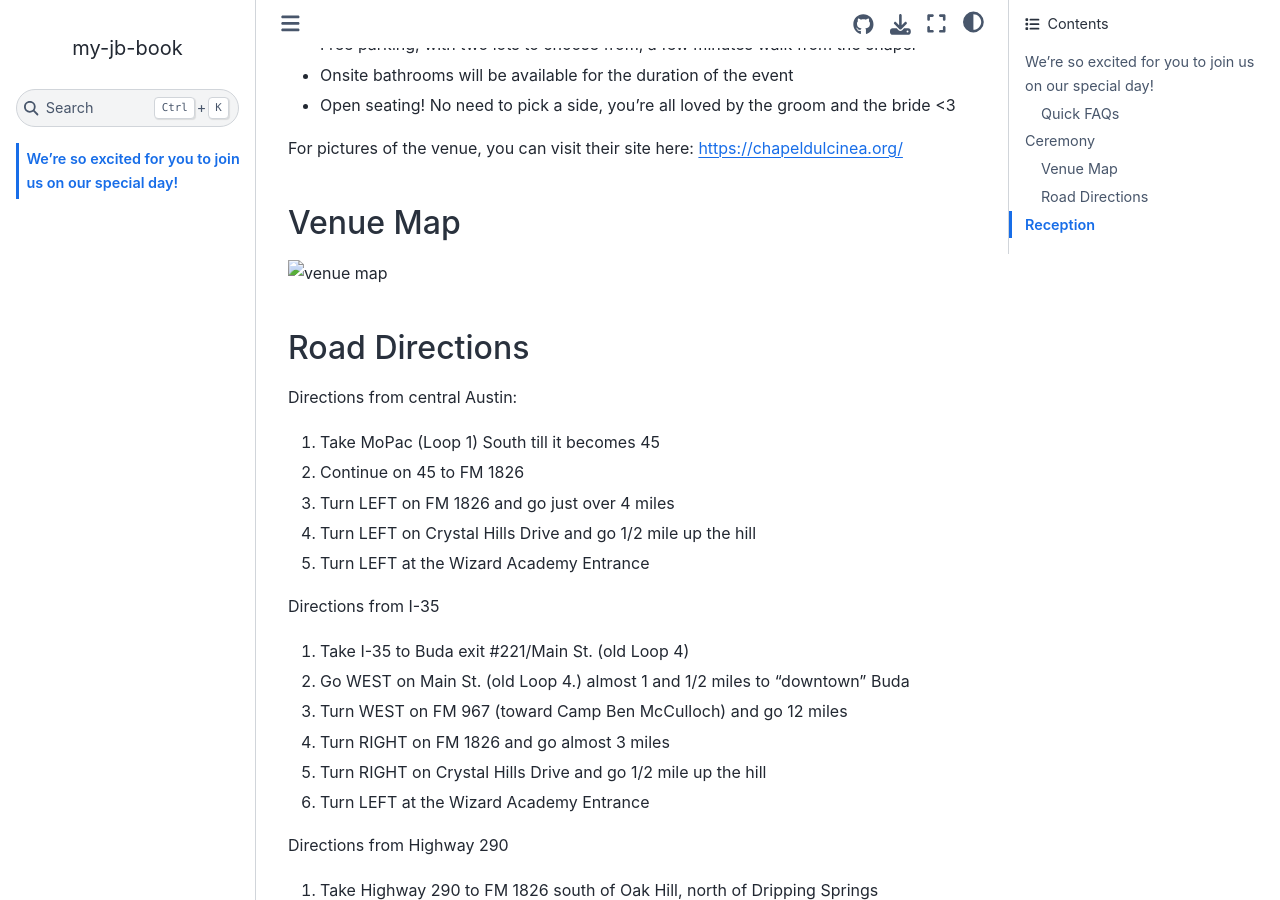
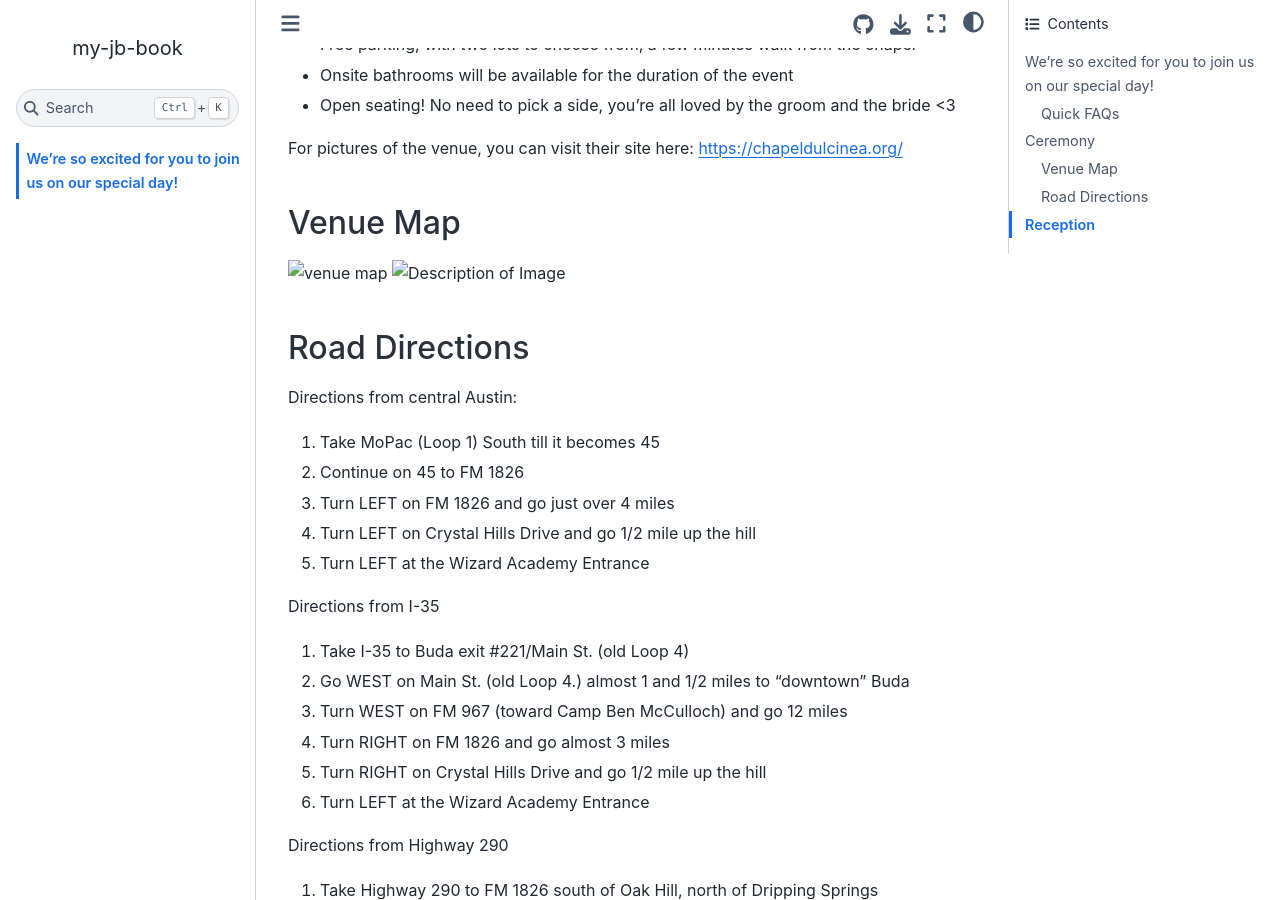
Before and after one commit to HaileySchmidt26/Melzow_Wedding, a Jupyter Book: the page built from book/intro.md, in a window 1280 px wide and 900 px high, scrolled down 760 px. Built offline with Jupyter Book 1.0.4 settings and Sphinx 7.4.7 and the Sphinx Book theme 1.1.4, drawn with Linux system fonts in a browser that asks for light colours; pages that are not in the unit, such as notebooks, are missing from menus.

Commit message:
Update intro.md

```diff
--- a/book/intro.md
+++ b/book/intro.md
@@ -21,6 +21,7 @@ For pictures of the venue, you can visit their site here: https://chapeldulcinea
 
 ### Venue Map
 ![venue map](chapel_map.png)
+<img src="chapel_map.png" alt="Description of Image">
 
 ### Road Directions
 Directions from central Austin:
```
